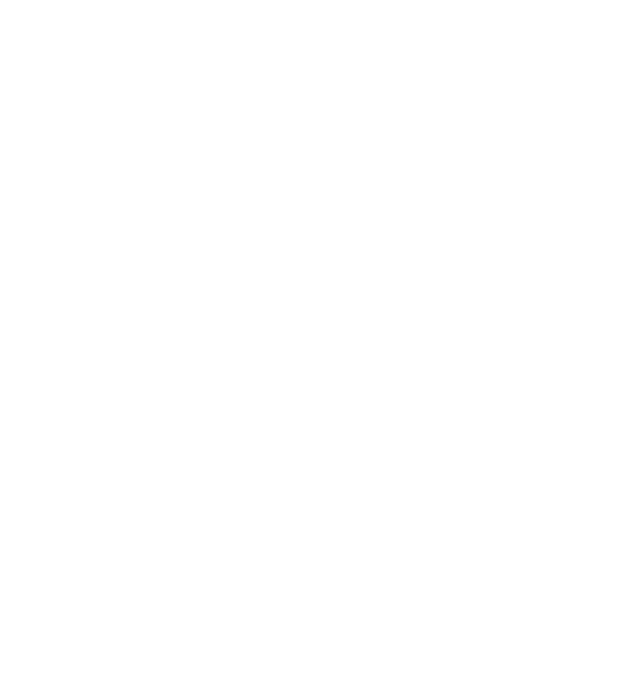
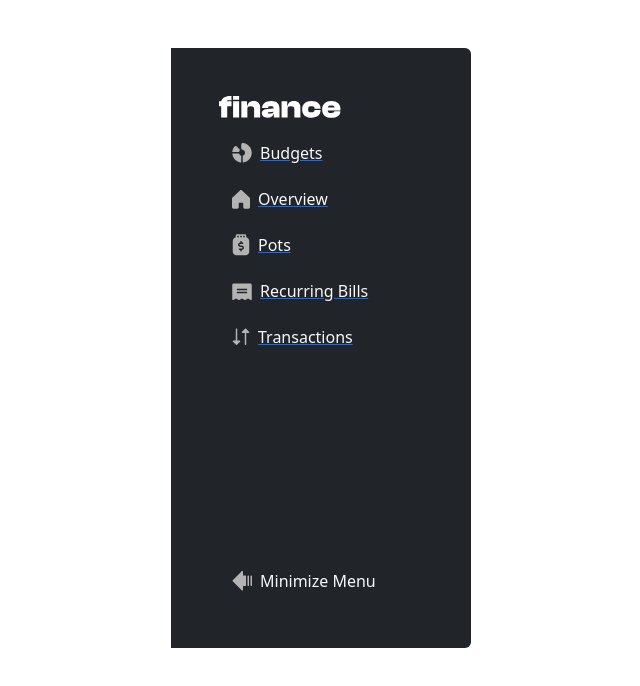
Before and after one commit to abdalsimam1-sketch/personal-finance-app, a React (Vite) app: page /test in a window 1280 px wide. Shown: the top 686 px of the page, without its empty margins (319-959 px from the left). Built offline with nearby package versions, Linux system fonts and the light colour scheme.

Commit message:
add : sidebar with navlinks and minimize menu button

```diff
--- a/src/components/Layout/Sidebar.jsx
+++ b/src/components/Layout/Sidebar.jsx
@@ -1,10 +1,35 @@
 import smallLogo from "../../assets/images/logo-small.svg";
 import largeLogo from "../../assets/images/logo-large.svg";
-
+import close from "../../assets/images/icon-minimize-menu.svg";
+import { sidebar } from "../../data/SideBarData";
+import { Link } from "react-router-dom";
 export const Sidebar = () => {
   return (
     <main>
-      <section className="nav-links"></section>
+      <section
+        className=" bg-dark container rounded-end p-5 d-flex flex-column justify-content-between "
+        style={{ height: "600px", width: "300px" }}
+      >
+        <div>
+          <img src={largeLogo} alt="" className="mb-3" />
+          <div className="nav-links d-flex flex-column gap-2">
+            {sidebar.map((item, index) => (
+              <div className="col-12 " key={index}>
+                <Link to={item.path}>
+                  <div className="d-flex align-items-center gap-2 btn">
+                    <img src={item.icon} alt="" />
+                    <span className="text-light">{item.name}</span>
+                  </div>
+                </Link>
+              </div>
+            ))}
+          </div>
+        </div>
+        <div className="d-flex gap-2 btn">
+          <img src={close} alt="" />
+          <span className="text-light">Minimize Menu</span>
+        </div>
+      </section>
     </main>
   );
 };
--- a/src/pages/TestingPage.jsx
+++ b/src/pages/TestingPage.jsx
@@ -3,7 +3,7 @@ import { Sidebar } from "../components/Layout/Sidebar";
 export const TestingPage = () => {
   return (
     <div
-      className="d-flex justify-content-center align-items-center"
+      className="d-flex justify-content-center p-5"
       style={{ width: "100%", height: "100vh" }}
     >
       <Sidebar></Sidebar>
```
Also changed, not shown: src/data/SideBarData.js (+5 -5 lines).
